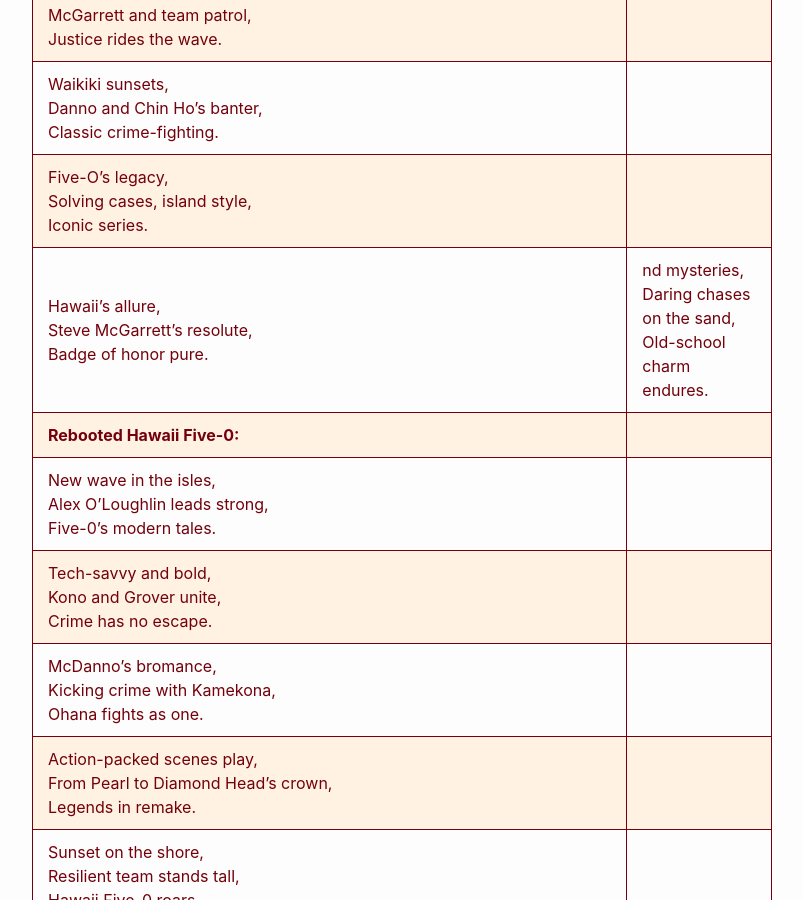
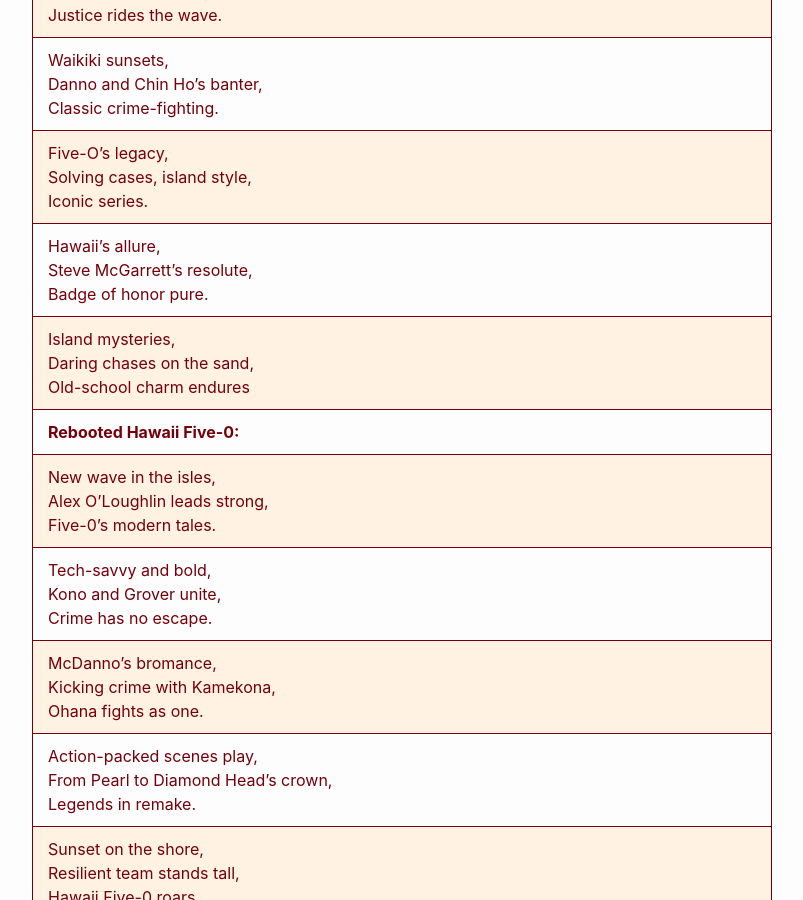
Before and after one commit to RalphHightower/RalphHightower, a Jekyll site: the page built from ChatGPTHaiku.md, in a window 1280 px wide and 900 px high, scrolled down 34479 px. Shown: the whole window, without its empty margins (238-1041 px from the left). Built offline with Jekyll 4.4.1, drawn with Linux system fonts in a browser that asks for light colours; our own code applies the rules of GitHub Pages for plain Markdown files.

```diff
--- a/ChatGPTHaiku.md
+++ b/ChatGPTHaiku.md
@@ -592,16 +592,17 @@ Hello! I'm here to assist you. How can I help you today?|
 | *"Your haikus have demonstrated excellent creativity. Could you create five haikus, each on the original Hawaii 5-O and the rebooted Hawaii 5-0?"* |
 |Thank you for your kind words! I'd be delighted to create five haikus for both the original Hawaii Five-O and the rebooted Hawaii Five-0:|
 | **Original Hawaii Five-O:** |
-|Aloha vibes flow,<br>McGarrett and team patrol,<br>Justice rides the wave.|
-|Waikiki sunsets,<br>Danno and Chin Ho's banter,<br>Classic crime-fighting.|
-|Five-O's legacy,<br>Solving cases, island style,<br>Iconic series.|
-|Hawaii's allure,<br>Steve McGarrett's resolute,<br>Badge of honor pure.|nd mysteries,<br>Daring chases on the sand,<br>Old-school charm endures.|
+|Aloha vibes flow,<br />McGarrett and team patrol,<br />Justice rides the wave.|
+|Waikiki sunsets,<br />Danno and Chin Ho's banter,<br />Classic crime-fighting.|
+|Five-O's legacy,<br />Solving cases, island style,<br />Iconic series.|
+|Hawaii's allure,<br />Steve McGarrett's resolute,<br />Badge of honor pure.|
+|Island mysteries,<br />Daring chases on the sand,<br />Old-school charm endures|
 | **Rebooted Hawaii Five-0:** |
-|New wave in the isles,<br>Alex O'Loughlin leads strong,<br>Five-0's modern tales.|
-|Tech-savvy and bold,<br>Kono and Grover unite,<br>Crime has no escape.|
-|McDanno's bromance,<br>Kicking crime with Kamekona,<br>Ohana fights as one.|
-|Action-packed scenes play,<br>From Pearl to Diamond Head's crown,<br>Legends in remake.|
-|Sunset on the shore,<br>Resilient team stands tall,<br>Hawaii Five-0 roars.|
+|New wave in the isles,<br />Alex O'Loughlin leads strong,<br />Five-0's modern tales.|
+|Tech-savvy and bold,<br />Kono and Grover unite,<br />Crime has no escape.|
+|McDanno's bromance,<br />Kicking crime with Kamekona,<br />Ohana fights as one.|
+|Action-packed scenes play,<br />From Pearl to Diamond Head's crown,<br />Legends in remake.|
+|Sunset on the shore,<br />Resilient team stands tall,<br />Hawaii Five-0 roars.|
 |I hope you enjoy these haikus celebrating both versions of Hawaii Five-O! If you have any other requests or questions, feel free to ask.|
 | *"Thank you. Those are impressive."* |
 |You're very welcome! I'm thrilled to hear that you found the haikus impressive. If you have any more requests, whether it's for creative writing, information, or any other topic, don't hesitate to ask. I'm here to assist you!|
```
Also changed, not shown: other parts of ChatGPTHaiku.md (+11 -13 lines).
